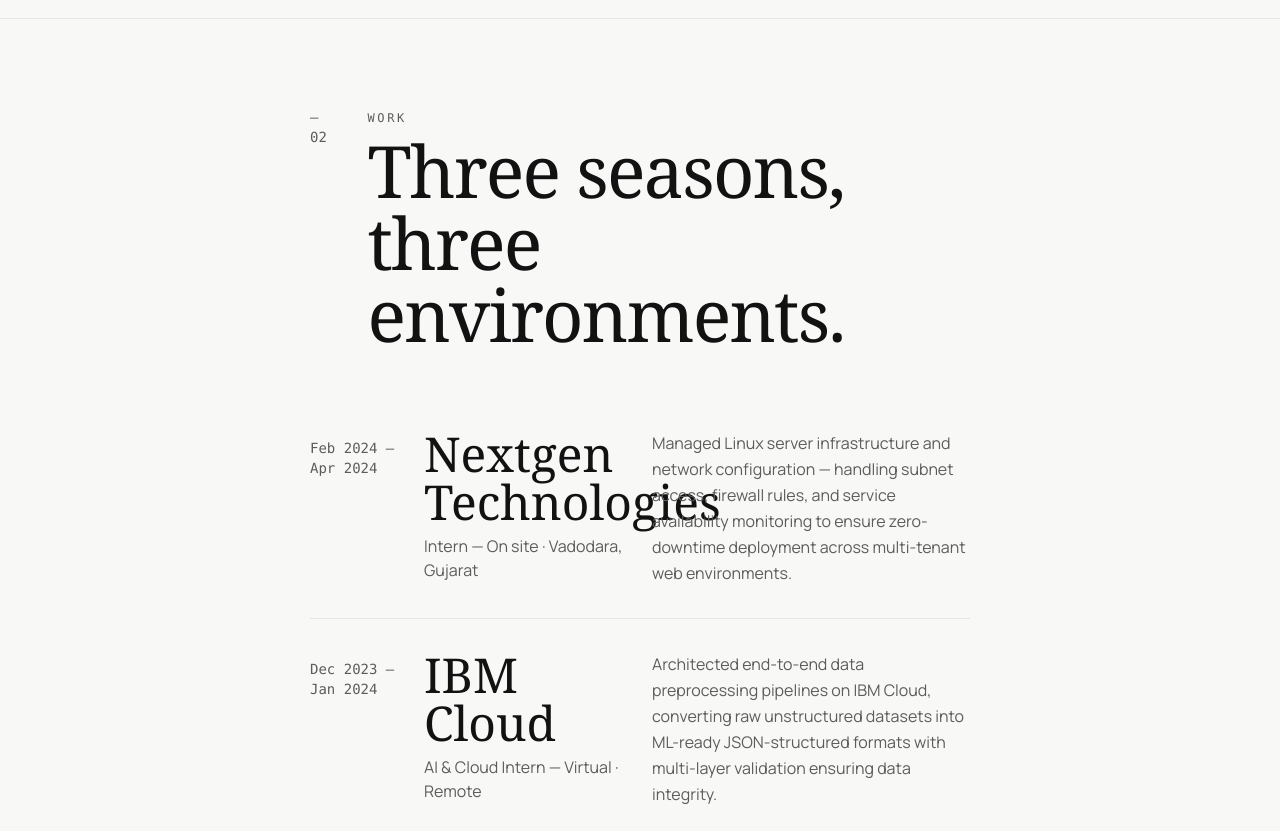
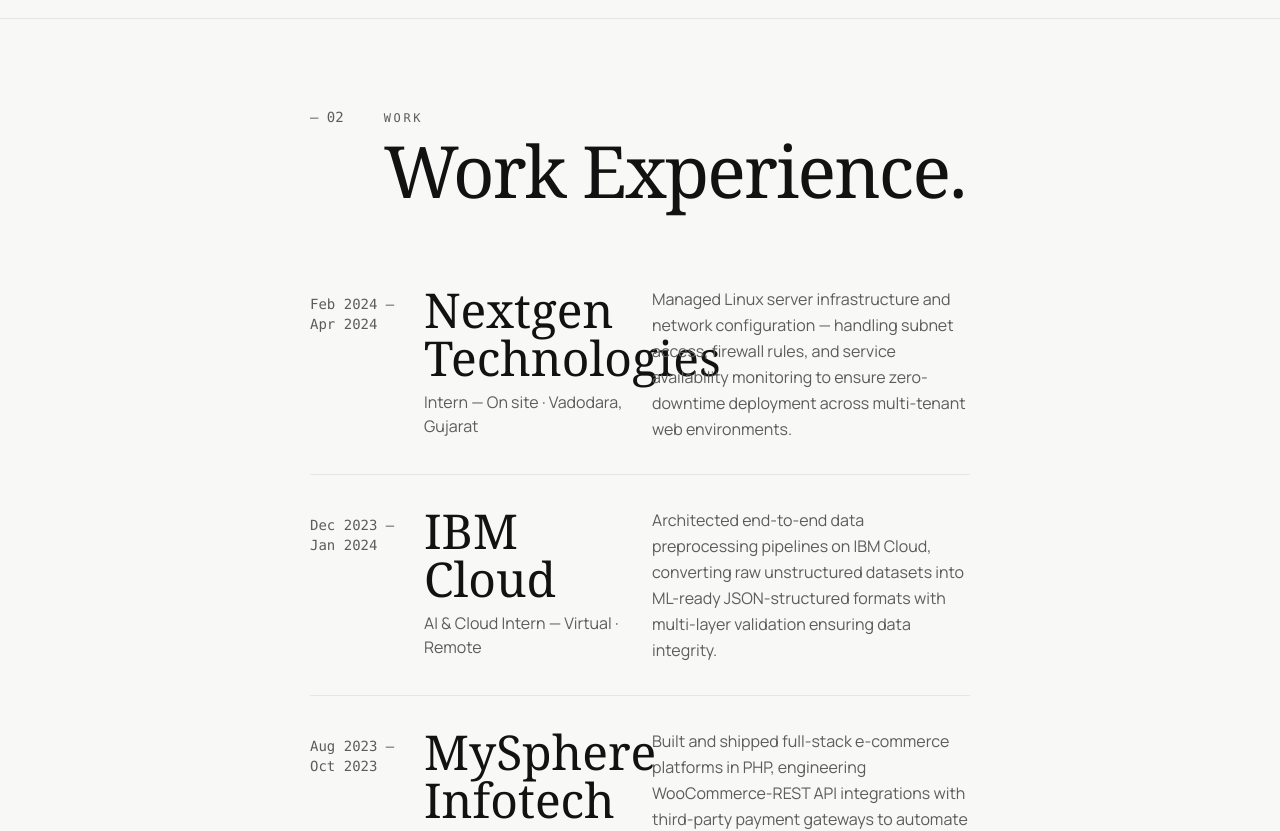
Before and after one commit to RanvirxD/RanvirxD.github.io, a React (Vite) app in the folder app/frontend/: page / in a window 1280 px wide. Shown: the part 1580-2411 px from the top of the page. Built offline with nearby package versions, Linux system fonts and the light colour scheme.

Commit message:
Updating data 1

```diff
--- a/app/frontend/src/pages/Home.jsx
+++ b/app/frontend/src/pages/Home.jsx
@@ -147,7 +147,7 @@
 
       <section id="work" className="home-section border-t border-border">
         <div className="content-column">
-          <FadeUp><ChapterHead number="02" kicker="Work" title="Three seasons, three environments." /></FadeUp>
+          <FadeUp><ChapterHead number="02" kicker="Work" title="Work Experience." /></FadeUp>
           <div className="mt-12 divide-y divide-border">
             {experience.map((e, i) => (
               <FadeUp key={e.company} delay={i * 0.08}>
```
